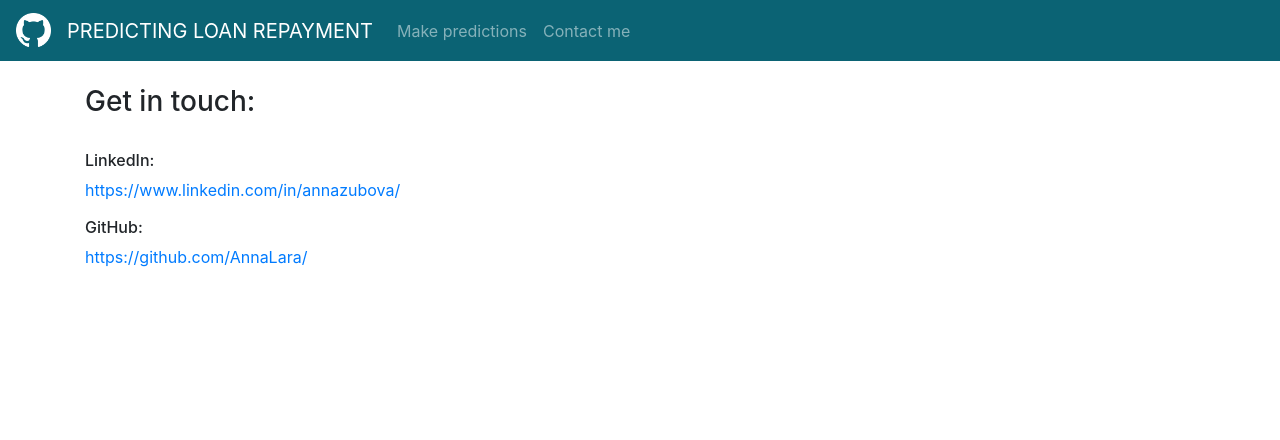
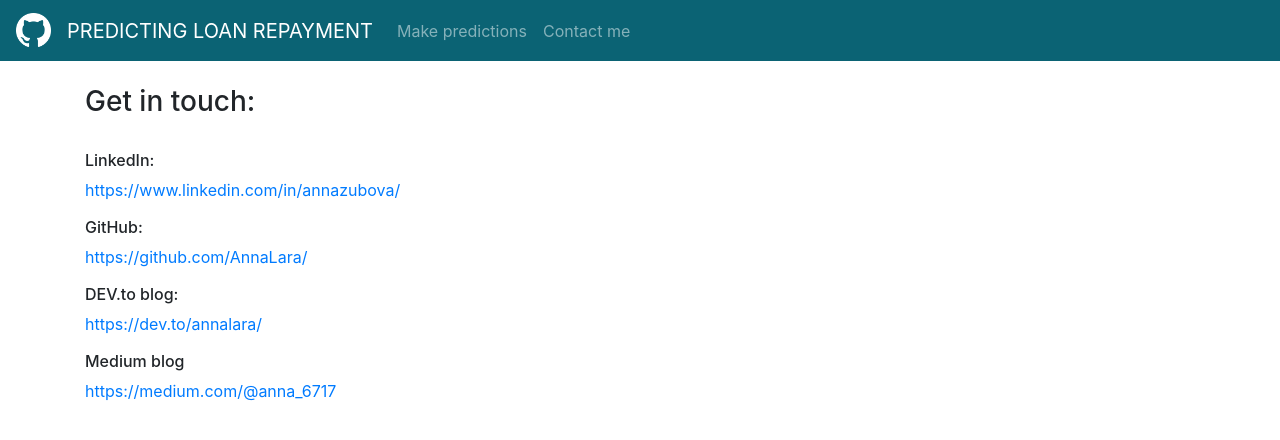
Before and after one commit to AnnaLara/predicting_loan_repayment, a Flask app: page /contact in a window 1280 px wide. Shown: the top 440 px of the page. Run offline with Flask 2, Linux system fonts and the light colour scheme; parts of the project's set-up code (start-up, migrations or seed data) failed here and were passed over; some libraries are stand-ins or nearby versions.

Commit message:
Update contact template

```diff
--- a/plr/webapp/templates/contact.html
+++ b/plr/webapp/templates/contact.html
@@ -10,4 +10,11 @@
 </p>
 <h6>GitHub:</h6>
 <p><a href="https://github.com/AnnaLara/">https://github.com/AnnaLara/</a></p>
+
+<h6>DEV.to blog:</h6>
+<p><a href="https://dev.to/annalara">https://dev.to/annalara/</a></p>
+
+<h6>Medium blog</h6>
+<p><a href="https://medium.com/@anna_6717">https://medium.com/@anna_6717</a></p>
+
 {% endblock %}
```
Also changed, not shown: README.md.
